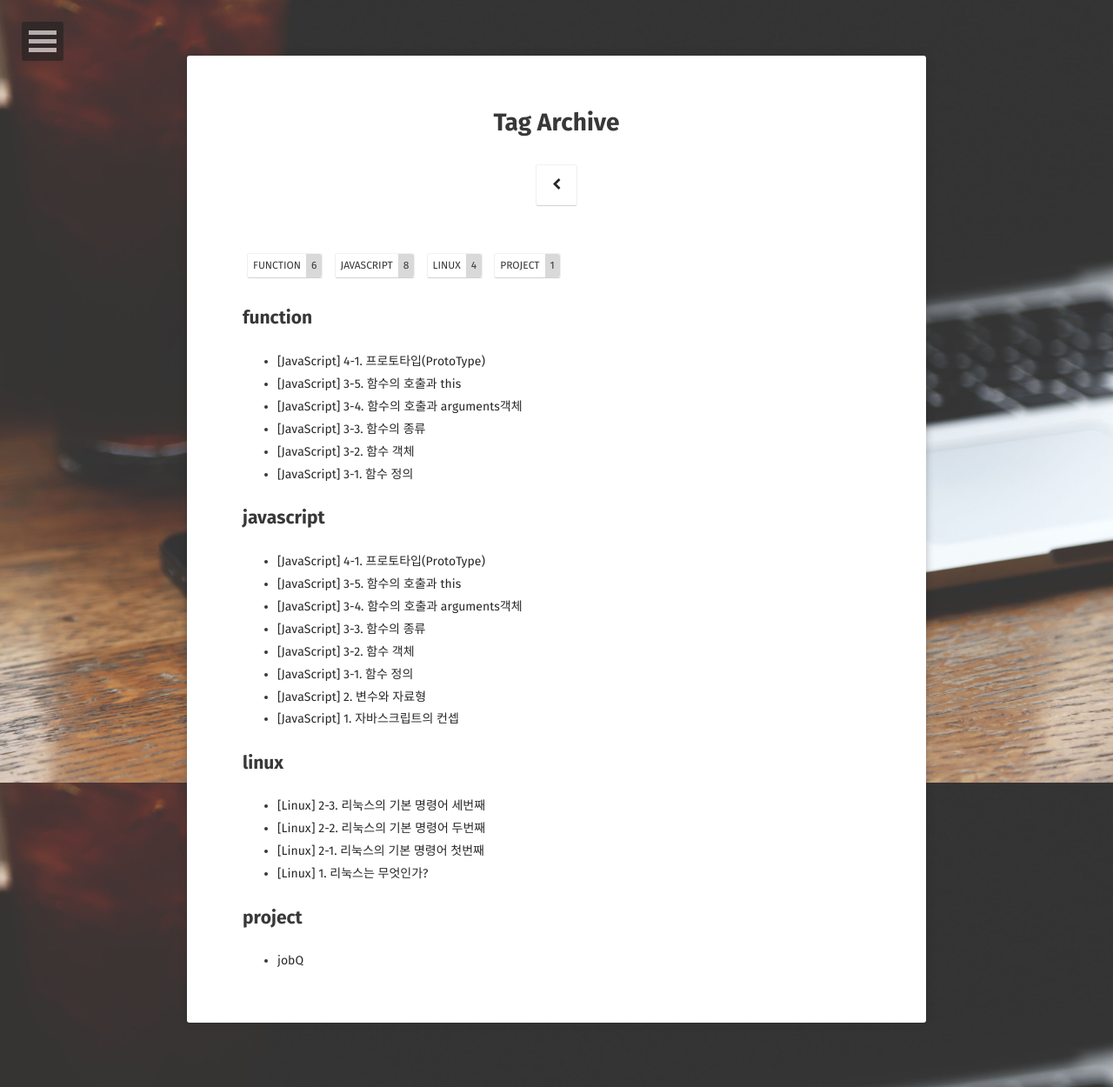
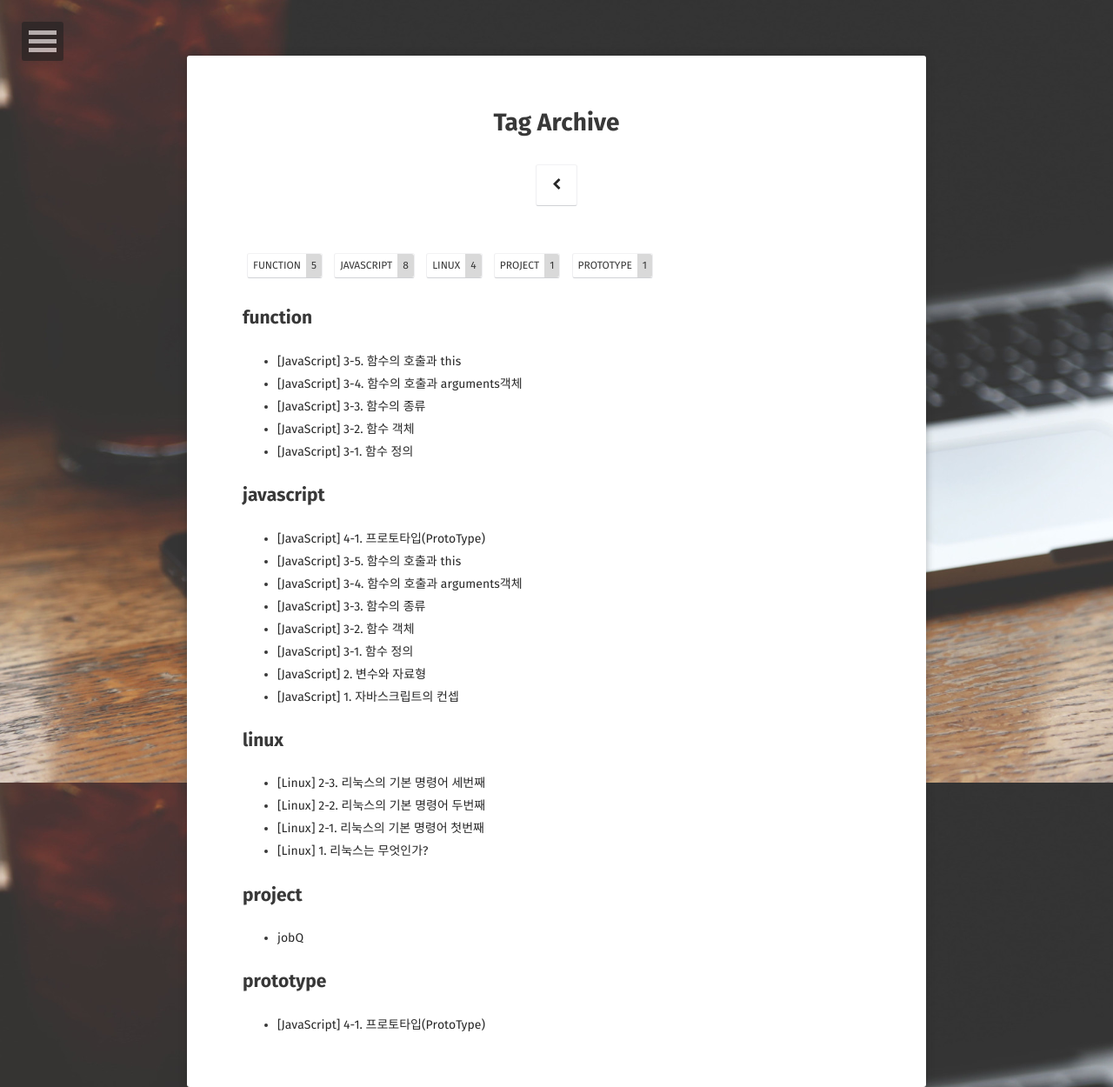
Before and after one commit to BKJang/DEVLOG, a Jekyll site: the page built from tags/index.html, in a window 1280 px wide. Shown: the whole page at 87% size. Built offline with Jekyll 4.4.1, drawn with Linux system fonts in a browser that asks for light colours; some web fonts are replaced.

Commit message:
Commit 2018-09-29-ProtoType.md

```diff
--- a/_posts/javascript/2018-09-29-ProtoType.md
+++ b/_posts/javascript/2018-09-29-ProtoType.md
@@ -5,7 +5,7 @@ date:   2018-09-29
 excerpt: "프로토타입에 대하여"
 tag:
 - javascript
-- function
+- prototype
 comments: true
 ---
 
```
